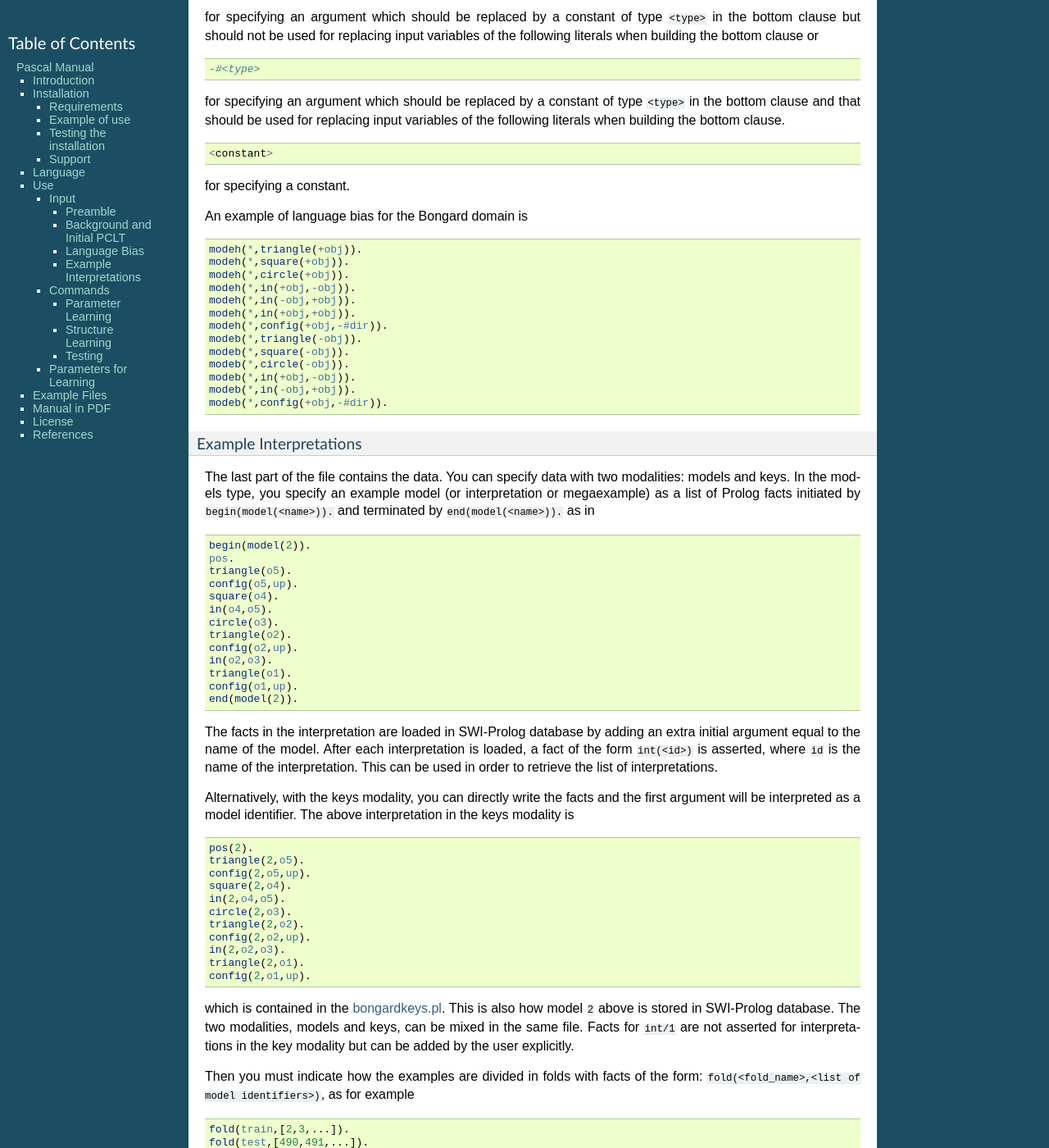
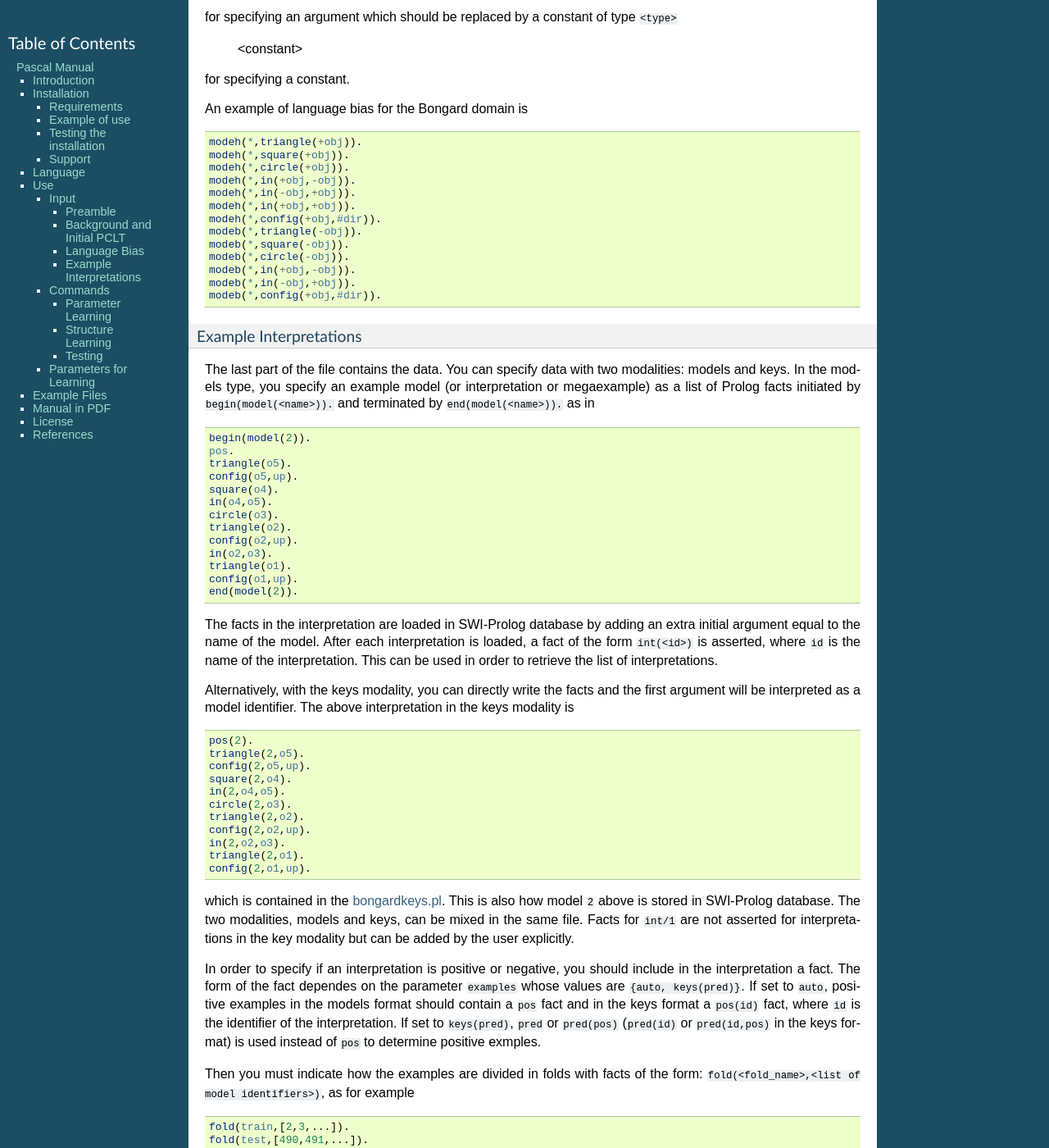
Before and after one commit to friguzzi/pascal, a Sphinx documentation site: the page built from docs/index.rst, in a window 1280 px wide and 1400 px high, scrolled down 4008 px. Shown: the whole window at 82% size. Built offline with Sphinx 7.4.7, drawn with Linux system fonts in a browser that asks for light colours; cross-references to code outside the pages are shown as plain code.

Commit message:
removed -# from help, added explanation of how to specify pos ex

```diff
--- a/docs/index.rst
+++ b/docs/index.rst
@@ -252,11 +252,7 @@ Other forms are ::
 
 	#<type>
 
-for specifying an argument which should be replaced by a constant of type :code:`<type>` in the bottom clause but should not be used for replacing input variables of the following literals when building the bottom clause or ::
-
-	-#<type>
-
-for specifying an argument which should be replaced by a constant of type :code:`<type>` in the bottom clause and that should be used for replacing input variables of the following literals when building the bottom clause. ::
+for specifying an argument which should be replaced by a constant of type :code:`<type>`
 
 	<constant>
 
@@ -272,13 +268,13 @@ An example of language bias for the Bongard domain is
   modeh(*,in(+obj,-obj)).
   modeh(*,in(-obj,+obj)).
   modeh(*,in(+obj,+obj)).
-  modeh(*,config(+obj,-#dir)).
+  modeh(*,config(+obj,#dir)).
   modeb(*,triangle(-obj)).
   modeb(*,square(-obj)).
   modeb(*,circle(-obj)).
   modeb(*,in(+obj,-obj)).
   modeb(*,in(-obj,+obj)).
-  modeb(*,config(+obj,-#dir)).
+  modeb(*,config(+obj,#dir)).
 
 
 Example Interpretations
@@ -329,6 +325,10 @@ which is contained in the `bongardkeys.pl <http://cplint.eu/e/bongardkeys.pl>`_.
 This is also how model :code:`2` above is stored in SWI-Prolog database.
 The two modalities, models and keys, can be mixed in the same file.
 Facts for :code:`int/1` are not asserted for interpretations in the key modality but can be added by the user explicitly.
+
+In order to specify if an interpretation is positive or negative, you should include in the interpretation a
+fact. The form of the fact dependes on the parameter :code:`examples` whose values are :code:`{auto, keys(pred)}`. If set to :code:`auto`, positive examples in the models format should contain a :code:`pos` fact and in the keys format a :code:`pos(id)` fact, where :code:`id` is the identifier of the interpretation. If set to :code:`keys(pred)`, :code:`pred` or :code:`pred(pos)` (:code:`pred(id)` or :code:`pred(id,pos)` in the keys format) is used instead of :code:`pos` to determine positive exmples.
+
 
 Then you must indicate how the examples are divided in folds with facts of the form: :code:`fold(<fold_name>,<list of model identifiers>)`, as for example
 
```
Also changed, not shown: 4 other files.
